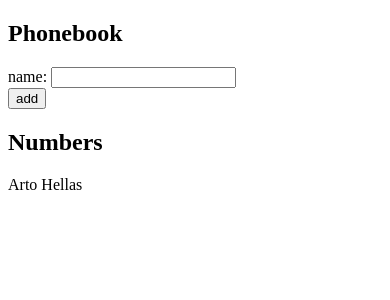
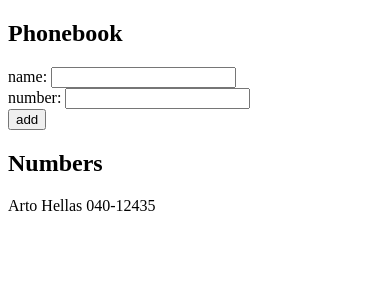
Before and after one commit to kostakoios/Deep-Dive-Into-Modern-Web-Development, a React (Vite) app in the folder part2/phonebook/: page / in a window 390 px wide. Shown: the top 300 px of the page. Built offline with nearby package versions, Linux system fonts and the light colour scheme.

Commit message:
2.8: The Phonebook Step 3

```diff
--- a/part2/phonebook/src/App.jsx
+++ b/part2/phonebook/src/App.jsx
@@ -2,12 +2,17 @@
 
 const App = () => {
   const [persons, setPersons] = useState([
-    { name: 'Arto Hellas' }
+    { name: 'Arto Hellas', number: '040-12435'},
   ])
   const [newName, setNewName] = useState('')
+  const [newNumber, setNewNumber] = useState('')
 
   const handleNameChange = (event) => {
     setNewName(event.target.value)
+  }
+
+  const handleNumber = (event) => {
+    setNewNumber(event.target.value)
   }
 
   const addName = (event) => {
@@ -18,11 +23,13 @@
       alert(`${newName} is already added to phonebook`)
     } else {
       const addNewName = {
-        name: newName
+        name: newName,
+        number: newNumber
       }
       setPersons(persons.concat(addNewName))
     }
     setNewName("")
+    setNewNumber("")
   }
 
   return (
@@ -33,12 +40,15 @@
           name: <input value={newName} onChange={handleNameChange}/>
         </div>
         <div>
+          number: <input value={newNumber} onChange={handleNumber}/>
+        </div>
+        <div>
           <button type="submit">add</button>
         </div>
       </form>
       <h2>Numbers</h2>
       <div>
-        {persons.map((person, index) => <p key={index}>{person.name}</p>)}
+        {persons.map((person, index) => <p key={index}>{person.name} {person.number}</p>)}
         </div>
     </div>
   )
```
